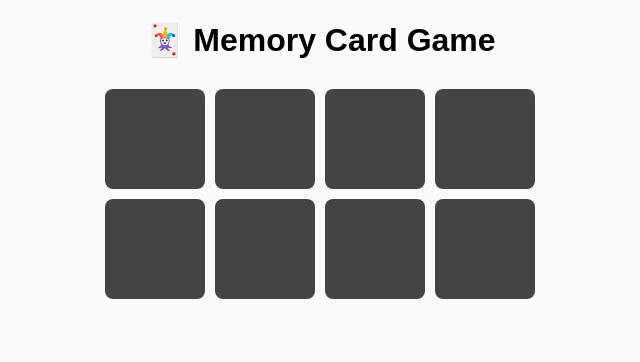
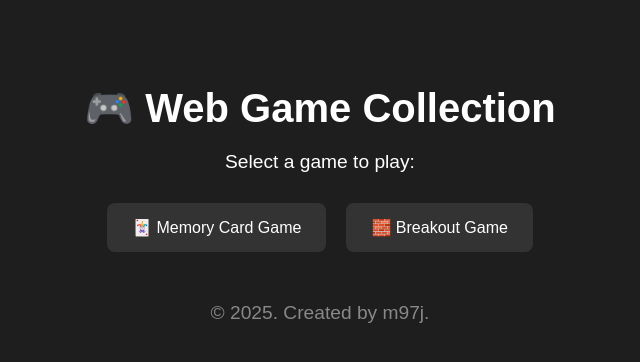
Before and after one commit to m97j/WG_casual_card, a plain HTML site: page index.html in a window 1280 px wide. Shown: the whole page, without its empty margins (320-960 px from the left). Drawn offline with Linux system fonts and the light colour scheme.

Commit message:
main page implements

```diff
--- a/index.html
+++ b/index.html
@@ -2,12 +2,23 @@
 <html lang="en">
 <head>
   <meta charset="UTF-8">
-  <title>Memory Card Game</title>
+  <meta name="viewport" content="width=device-width, initial-scale=1">
+  <title>Web Game Collection</title>
   <link rel="stylesheet" href="style.css">
 </head>
 <body>
-  <h1>🃏 Memory Card Game</h1>
-  <div class="game-board"></div>
-  <script src="game.js"></script>
+  <h1>🎮 Web Game Collection</h1>
+  <p>Select a game to play:</p>
+
+  <div class="game-buttons">
+    <button onclick="openGame('card-flip')">🃏 Memory Card Game</button>
+    <button onclick="openGame('breakout')">🧱 Breakout Game</button>
+  </div>
+
+  <footer>
+    <p>&copy; 2025. Created by m97j.</p>
+  </footer>
+
+  <script src="main.js"></script>
 </body>
 </html>
--- /dev/null
+++ b/main.js
@@ -0,0 +1,7 @@
+function openGame(gameName) {
+  if (gameName === 'card-flip') {
+    window.location.href = './card-flip/index.html';
+  } else if (gameName === 'breakout') {
+    window.location.href = './breakout/index.html';
+  }
+}
--- a/style.css
+++ b/style.css
@@ -1,26 +1,45 @@
 body {
   font-family: Arial, sans-serif;
+  background-color: #1e1e1e;
+  color: #fff;
   text-align: center;
-  background-color: #fafafa;
+  padding: 50px;
 }
 
-.game-board {
-  display: grid;
-  grid-template-columns: repeat(4, 100px);
-  gap: 10px;
-  justify-content: center;
-  margin-top: 30px;
+h1 {
+  font-size: 2.5rem;
+  margin-bottom: 10px;
 }
 
-.card {
-  width: 100px;
-  height: 100px;
-  background-color: #444;
+p {
+  margin-bottom: 30px;
+  font-size: 1.2rem;
+}
+
+.game-buttons {
+  display: flex;
+  justify-content: center;
+  gap: 20px;
+  flex-wrap: wrap;
+}
+
+button {
+  background-color: #333;
   color: #fff;
-  display: flex;
-  align-items: center;
-  justify-content: center;
-  font-size: 36px;
+  border: none;
+  padding: 15px 25px;
+  font-size: 1rem;
+  border-radius: 8px;
   cursor: pointer;
-  border-radius: 8px;
+  transition: background-color 0.3s ease;
 }
+
+button:hover {
+  background-color: #555;
+}
+
+footer {
+  margin-top: 50px;
+  font-size: 0.9rem;
+  color: #888;
+}
```
